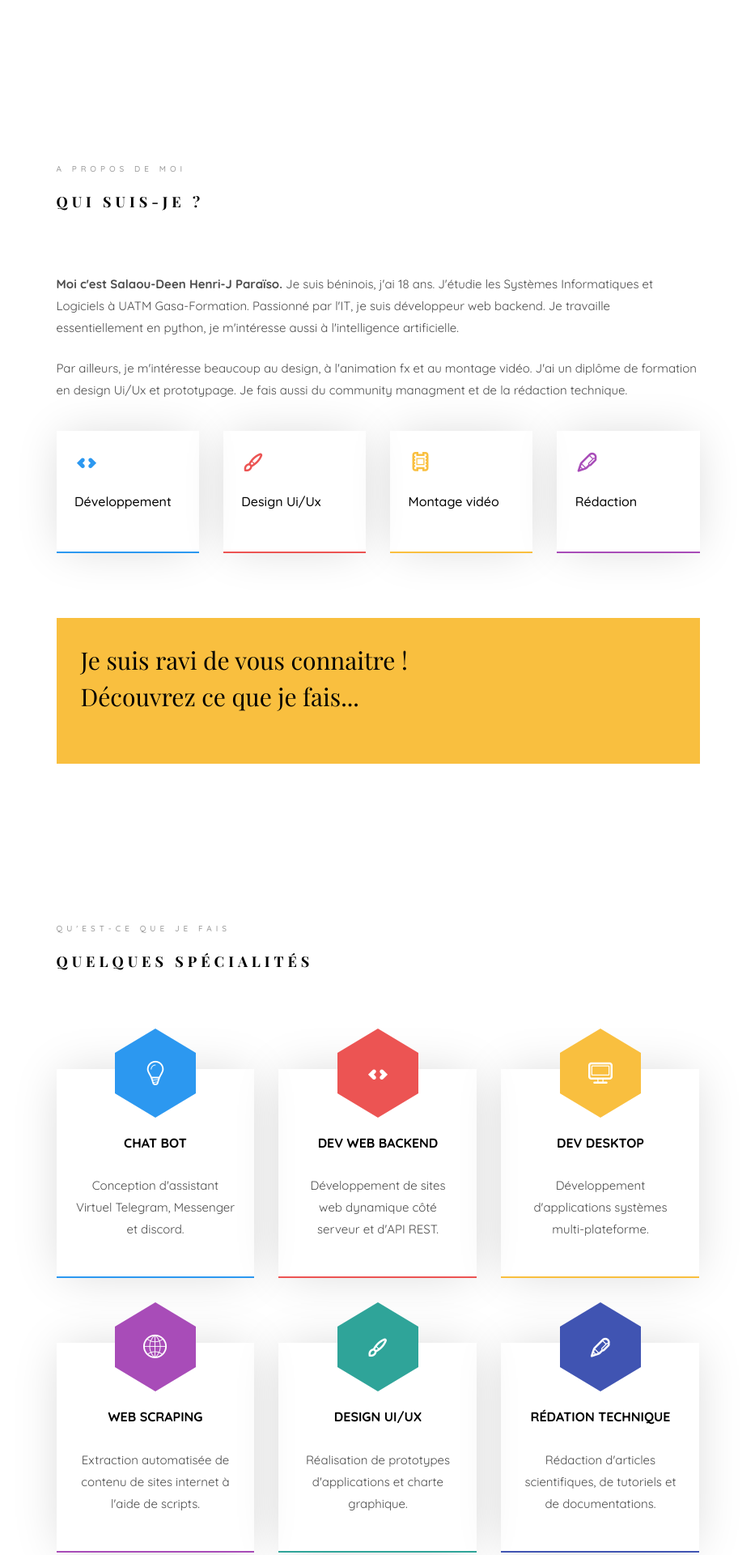
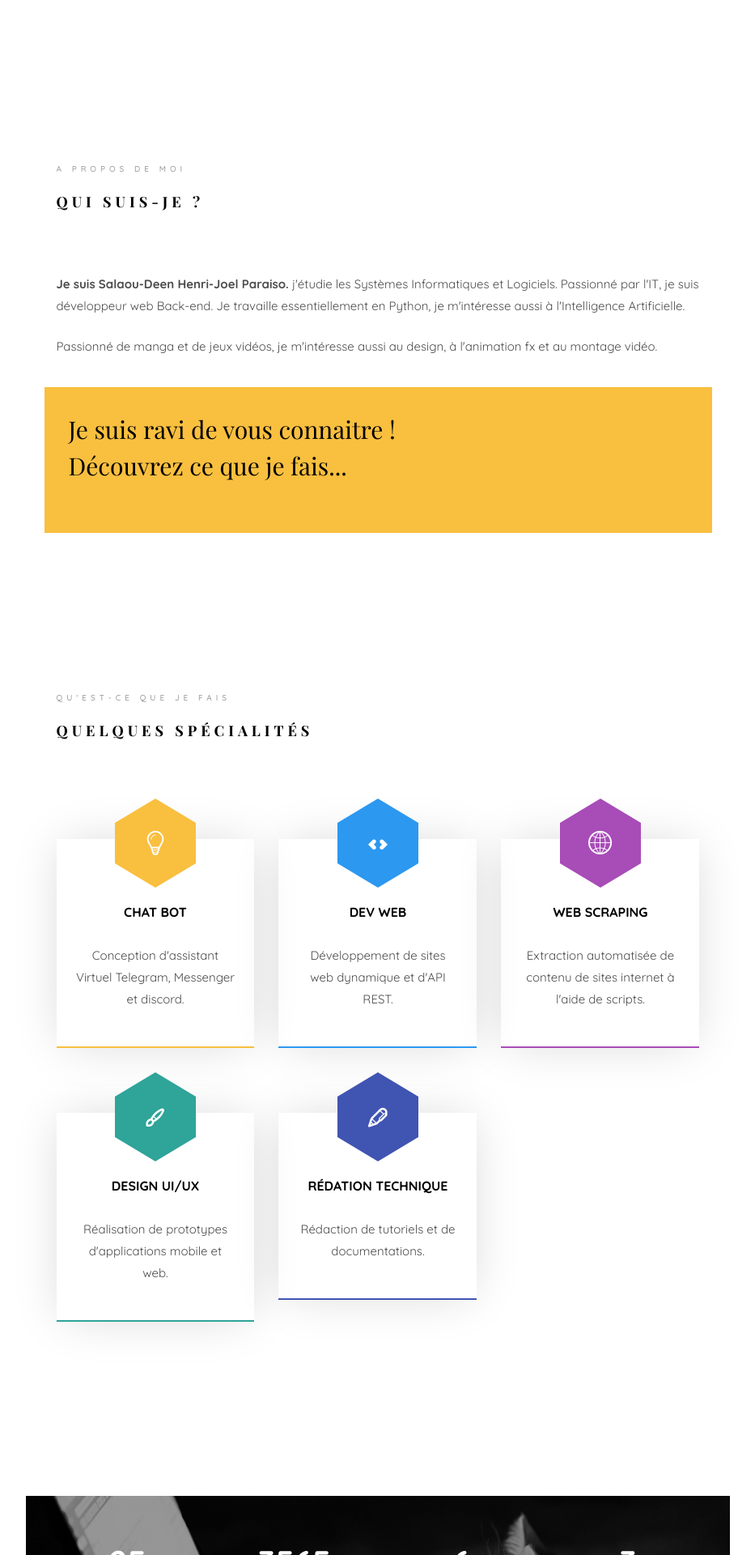
Before and after one commit to baba-mandef/api.abiodoun.dev, a Django app: template henri/home/templates/home.html in a window 1280 px wide. Shown: the part 810-2730 px from the top of the page at 81% size, without its empty margins (323-1256 px from the left). Run offline with Django 3.2, Linux system fonts and the light colour scheme; tables that the repository leaves empty hold one stand-in row (values such as "Sample post"); the template is opened without the code that fills it: values that come from a table or form of the project are taken from there, most other values are stand-ins (such as "Sample title", 1, 10 or a date in 2020); grey boxes marked "Sample" are stand-in pictures; parts of the project's set-up code (start-up, migrations or seed data) failed here and were passed over; some libraries are stand-ins or nearby versions; some web fonts are replaced.

Commit message:
Update home.html

```diff
--- a/henri/home/templates/home.html
+++ b/henri/home/templates/home.html
@@ -56,18 +56,15 @@
 							<div class="about-desc">
 								<span class="heading-meta">A propos de moi</span>
 								<h2 class="colorlib-heading">Qui suis-je ?</h2>
-								<p><strong>Moi c'est Salaou-Deen Henri-J Paraïso.</strong> Je suis béninois, j'ai 18
-									ans. J'étudie les Systèmes Informatiques et Logiciels à UATM Gasa-Formation.
-									Passionné par l'IT, je suis développeur web backend. Je travaille essentiellement en
-									python, je m'intéresse aussi à l'intelligence artificielle.</p>
-								<p>Par ailleurs, je m'intéresse beaucoup au design, à l'animation fx et au montage
-									vidéo. J'ai un diplôme de formation en design Ui/Ux et prototypage. Je fais aussi du
-									community managment et de la rédaction technique.</p>
+								<p><strong>Je suis Salaou-Deen Henri-Joel Paraiso.</strong> j'étudie les Systèmes Informatiques et Logiciels. Passionné par
+									l'IT, je suis développeur web Back-end. Je travaille essentiellement en Python, je m'intéresse aussi à l'Intelligence Artificielle.</p>
+								<p>Passionné de manga et de jeux vidéos, je m'intéresse aussi au design, à l'animation fx et au montage
+									vidéo.</p>
 							</div>
 						</div>
 					</div>
 					<div class="row">
-						<div class="col-md-3 animate-box" data-animate-effect="fadeInLeft">
+						<!--<div class="col-md-3 animate-box" data-animate-effect="fadeInLeft">
 							<div class="services color-1">
 								<span class="icon2"><i class="icon-code"></i></span>
 								<h3>Développement</h3>
@@ -91,7 +88,7 @@
 								<h3>Rédaction</h3>
 							</div>
 						</div>
-					</div>
+					</div>-->
 					<div class="row">
 						<div class="col-md-12 animate-box" data-animate-effect="fadeInLeft">
 							<div class="hire">
@@ -117,7 +114,7 @@
 			</div>
 			<div class="row row-pt-md">
 				<div class="col-md-4 text-center animate-box">
-					<div class="services color-1">
+					<div class="services color-3">
 						<span class="icon">
 							<i class="icon-bulb"></i>
 						</span>
@@ -128,17 +125,17 @@
 					</div>
 				</div>
 				<div class="col-md-4 text-center animate-box">
-					<div class="services color-2">
+					<div class="services color-1">
 						<span class="icon">
 							<i class="icon-code"></i>
 						</span>
 						<div class="desc">
-							<h3>Dev web backend</h3>
-							<p>Développement de sites web dynamique côté serveur et d'API REST.</p>
+							<h3>Dev web</h3>
+							<p>Développement de sites web dynamique et d'API REST.<br></p>
 						</div>
 					</div>
 				</div>
-				<div class="col-md-4 text-center animate-box">
+			<!--	<div class="col-md-4 text-center animate-box">
 					<div class="services color-3">
 						<span class="icon">
 							<i class="icon-device-desktop"></i>
@@ -148,7 +145,7 @@
 							<p>Développement d'applications systèmes multi-plateforme.</p>
 						</div>
 					</div>
-				</div>
+				</div>-->
 				<div class="col-md-4 text-center animate-box">
 					<div class="services color-4">
 						<span class="icon">
@@ -167,7 +164,7 @@
 						</span>
 						<div class="desc">
 							<h3>Design Ui/Ux</h3>
-							<p>Réalisation de prototypes d'applications et charte graphique.</p>
+							<p>Réalisation de prototypes d'applications mobile et web.</p>
 						</div>
 					</div>
 				</div>
@@ -178,7 +175,7 @@
 						</span>
 						<div class="desc">
 							<h3>Rédation technique</h3>
-							<p>Rédaction d'articles scientifiques, de tutoriels et de documentations.</p>
+							<p>Rédaction de tutoriels et de documentations.</p>
 						</div>
 					</div>
 				</div>
@@ -206,7 +203,7 @@
 					<span class="colorlib-counter-label">Lignes de code <i class="icon-code-outline"></i></span>
 				</div>
 				<div class="col-md-3 text-center animate-box">
-					<span class="colorlib-counter js-counter" data-from="0" data-to="5" data-speed="5000"
+					<span class="colorlib-counter js-counter" data-from="0" data-to="6" data-speed="5000"
 						data-refresh-interval="50"></span>
 					<span class="colorlib-counter-label">Projets <i class="icon-paper-clip"></i></span>
 				</div>
@@ -338,7 +335,7 @@
 									<h4 class="panel-title">
 										<a class="collapsed" data-toggle="collapse" data-parent="#accordion"
 											href="#collapseTwo" aria-expanded="false"
-											aria-controls="collapseTwo">Diplome en Design Ui/Ux
+											aria-controls="collapseTwo">Design Ui/Ux
 										</a>
 									</h4>
 								</div>
@@ -402,6 +399,9 @@
 					<span class="heading-meta">Mon blog</span>
 					<h2 class="colorlib-heading">Articles récents</h2>
 				</div>
+			</div>
+
+				<div class="row">
 				{% for last in lasts %}
 				<div class="col-md-4 col-sm-6 animate-box" data-animate-effect="fadeInLeft">
 					<div class="blog-entry">
@@ -419,10 +419,12 @@
 
 				{% endfor %}
 			</div>
+			<div class="row">
 			<div class="col-md-12 animate-box">
 				<a href="blog" class="btn btn-primary btn-lg btn-load-more">Voir tous les articles
 					<i class="icon-reload"> </i></a>
 			</div>
+		</div>
 		</div>
 	</section>
 
@@ -459,7 +461,7 @@
 							<i class="icon-phone"></i>
 						</div>
 						<div class="colorlib-text">
-							<p><a href="tel://">+229 51 99 39 00</a></p>
+							<p><a href="tel://">+229 66</a></p>
 						</div>
 					</div>
 				</div>
--- a/henri/home/templates/layouts/base.html
+++ b/henri/home/templates/layouts/base.html
@@ -61,7 +61,7 @@
 				aria-expanded="false" aria-controls="navbar"><i></i></a>
 			<aside id="colorlib-aside" role="complementary" class="border js-fullheight">
 				<div class="text-center">
-					<div class="author-img" style="background-image: url({%static "images/1.jpg"%});"></div>
+					<div class="author-img" style="background-image: url({%static "images/shad.jpg"%});"></div>
 					<h1 id="colorlib-logo"><a href="base.html">Salaou-Deen Paraïso</a></h1>
 					<span class="position"><a href="#">Développeur</a> au Bénin</span>
 				</div>
```
